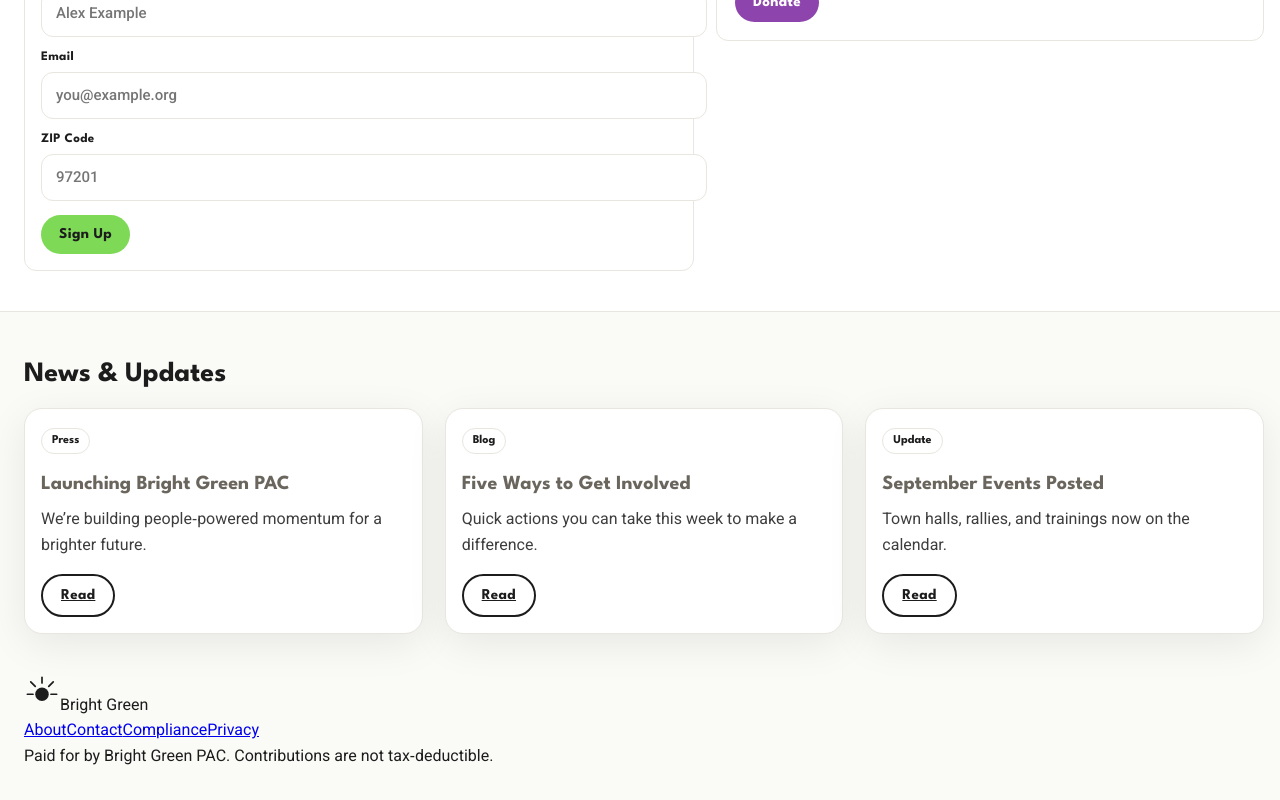
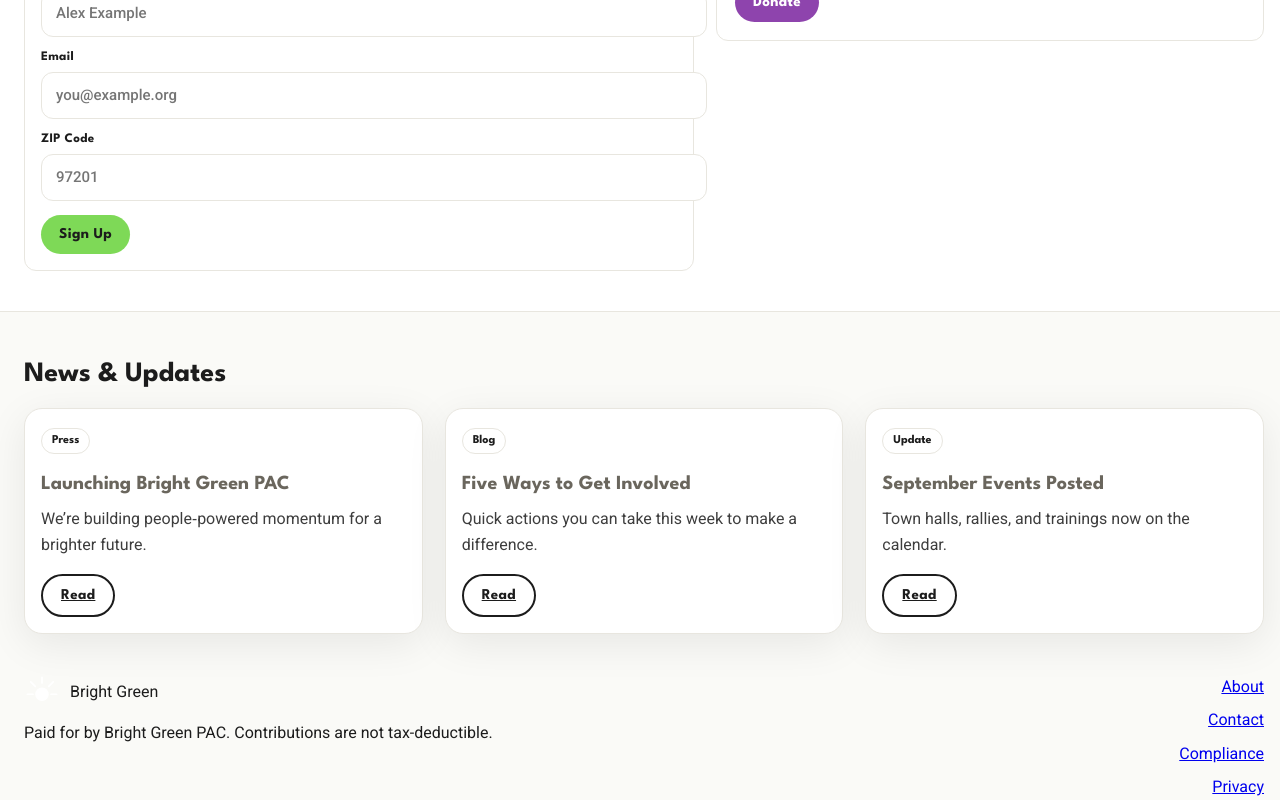
Before and after one commit to BrightGreenPAC/BGPAC-Modern, a Next.js app: page / in a window 1280 px wide. Shown: the part 1766-2566 px from the top of the page. Before the commit the page ends 2534 px from the top, so only its background shows below. Built offline with nearby package versions, Linux system fonts and the light colour scheme.

Commit message:
Update Footer.jsx

```diff
--- a/components/Footer.jsx
+++ b/components/Footer.jsx
@@ -1,31 +1,31 @@
-export default function Footer() {
+export default function Footer(){
   return (
-    <footer className="site-footer" role="contentinfo">
-      <div className="container footer-wrap">
-        <div className="footer-brand">
-          <svg viewBox="0 0 64 64" width="36" height="36" aria-hidden="true">
-            <circle cx="32" cy="36" r="12" fill="currentColor" />
-            <g stroke="currentColor" strokeWidth="3" strokeLinecap="round" fill="none">
-              <line x1="32" y1="6"  x2="32" y2="16" />
-              <line x1="12" y1="14" x2="20" y2="22" />
-              <line x1="52" y1="14" x2="44" y2="22" />
-              <line x1="6"  y1="36" x2="16" y2="36" />
-              <line x1="48" y1="36" x2="58" y2="36" />
-            </g>
-          </svg>
-          <span className="wordmark">Bright Green</span>
+    <footer className="site-footer">
+      <div className="container" style={{display:'grid',gridTemplateColumns:'1fr auto',alignItems:'start'}}>
+        <div>
+          <div style={{display:'flex',alignItems:'center',gap:10}}>
+            <svg viewBox="0 0 64 64" width="36" height="36" aria-hidden="true">
+              <circle cx="32" cy="36" r="12" fill="#fff"/>
+              <g stroke="#fff" strokeWidth="3" strokeLinecap="round">
+                <line x1="32" y1="6" x2="32" y2="16"/>
+                <line x1="12" y1="14" x2="20" y2="22"/>
+                <line x1="52" y1="14" x2="44" y2="22"/>
+                <line x1="6" y1="36" x2="16" y2="36"/>
+                <line x1="48" y1="36" x2="58" y2="36"/>
+              </g>
+            </svg>
+            <div className="wordmark">Bright Green</div>
+          </div>
+          <p className="subtle" style={{marginTop:10}}>
+            Paid for by Bright Green PAC. Contributions are not tax-deductible.
+          </p>
         </div>
-
-        <nav className="footer-links" aria-label="Footer">
-          <a href="/about">About</a>
-          <a href="/contact">Contact</a>
-          <a href="/compliance">Compliance</a>
-          <a href="/privacy">Privacy</a>
+        <nav className="subtle" style={{display:'flex',flexDirection:'column',gap:8,textAlign:'right'}}>
+          <a href="#">About</a>
+          <a href="#">Contact</a>
+          <a href="#">Compliance</a>
+          <a href="#">Privacy</a>
         </nav>
-
-        <p className="fineprint">
-          Paid for by Bright Green PAC. Contributions are not tax‑deductible.
-        </p>
       </div>
     </footer>
   );
```
